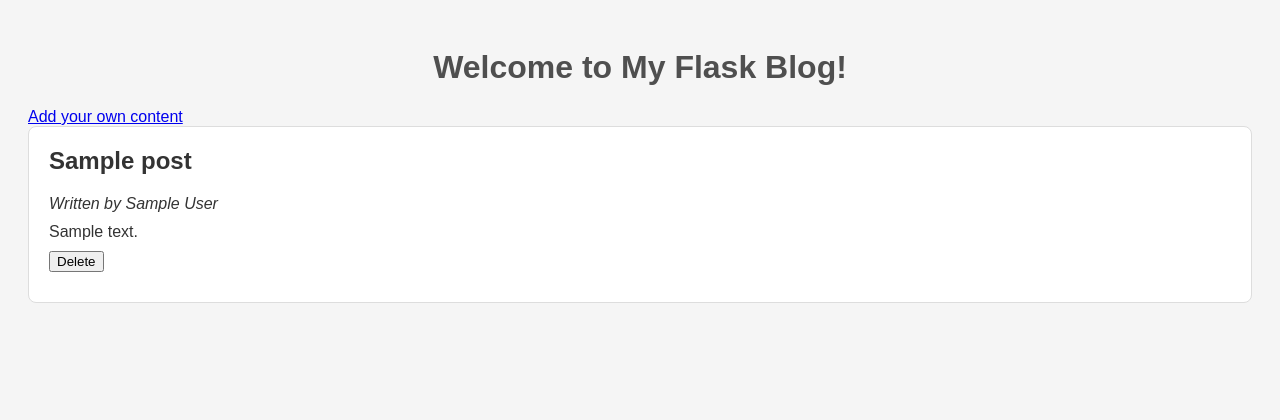
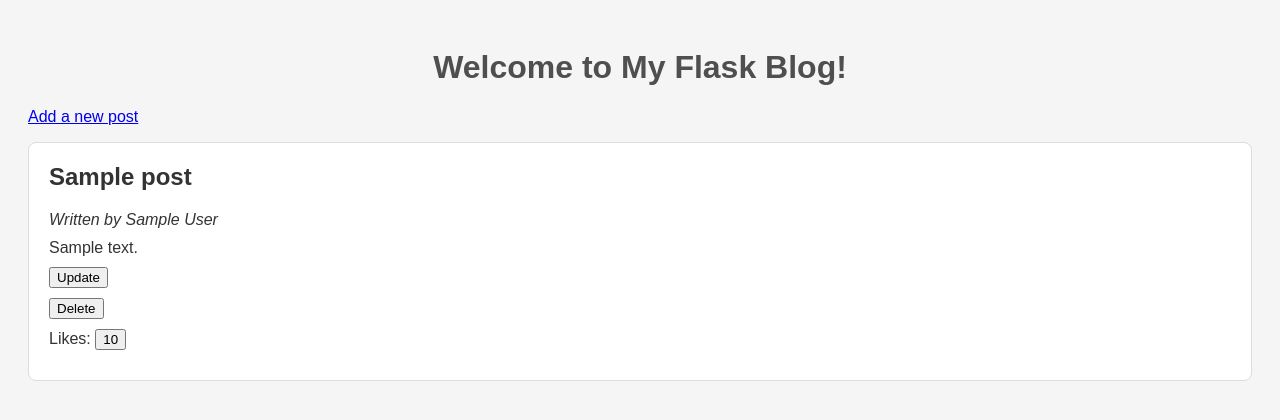
Before and after one commit to EcoG-One/Masterblog, a Flask app: template templates/index.html in a window 1280 px wide. Shown: the top 420 px of the page. Run offline with Flask 3, Linux system fonts and the light colour scheme; the template is opened without the code that fills it: most values are stand-ins (such as "Sample title", 1, 10 or a date in 2020).

Commit message:
Create a Global Dictionary of Dictionaries from posts, added requirements.txt, .gitignore and data dir, debugging

```diff
--- a/app.py
+++ b/app.py
@@ -1,51 +1,165 @@
+from typing import Any
+
 from flask import Flask, request, render_template, redirect, url_for
 import json
 
 app = Flask(__name__)
-file_path = 'blogs.json'
+file_path = 'data/blogs.json'
+posts_dict: dict[Any, Any] = {}
+
+def create_post_dict():
+    """
+    Creates a Global Dictionary of Dictionaries from posts.
+    Using a Dictionary of Dictionaries makes handling of posts easier
+    and faster, specially when we have to deal with a big number
+    of posts.
+    """
+    posts = load_posts()
+    for post in posts:
+        try:
+            posts_dict[post['id']] = {"id": post["id"],
+                                      "author": post["author"],
+                                      "title": post["title"],
+                                      "content": post["content"],
+                                      "likes": post["likes"]
+                                      }
+        except KeyError as e:
+            print(f"Post {post['id']} not loaded because of error on {e}. "
+                  f"Please check {file_path}")
+
 
 def load_posts():
-    with open(file_path, "r") as json_file:
-        blog_posts = json.loads(json_file.read())
-    json_file.close()
+    """
+    loads blog posts from JSON
+    """
+    try:
+        with open(file_path, "r") as json_file:
+            blog_posts = json.load(json_file)
+    except FileNotFoundError:   # If the file doesn't exist...
+        blog_posts = []         # ...start with an empty blog.
     return blog_posts
 
-def save_posts(posts):
+
+def save_posts():
+    """
+    Creates the posts list, from the values of the posts dictionary
+    and saves it as JSON file.
+    """
+    posts = list(posts_dict.values())
     with open(file_path, "w") as json_file:
-        json.dump(posts, json_file)
-    json_file.close()
+        json.dump(posts, json_file, indent=4)
+
+
+def fetch_post_by_id(post_id):
+    """
+    Checks if a post_id exists in the posts dictionary and if it exists,
+    returns the post by this id.
+    :param post_id: the post id
+    :return: post by post_id (or None if post_id does not exist)
+    """
+    if post_id in posts_dict:
+        return posts_dict[post_id]
+
 
 @app.route('/')
 def index():
-    return render_template('index.html', posts=load_posts())
+    """
+    Renders to html all blog posts (taken from the values of the
+    posts Dictionary)
+    """
+    return render_template('index.html',
+                           posts=posts_dict.values())
 
 
 @app.route('/add', methods=['GET', 'POST'])
 def add():
+    """
+    Handles adding a new blog post.
+    GET: Displays the form for adding a post
+    POST: Saves the new post and redirects to the homepage
+    """
     if request.method == 'POST':
         author = request.form.get("author")
         title = request.form.get("title")
         content = request.form.get("content")
-        blog_posts = load_posts()
-        id = blog_posts[-1]["id"] + 1
-        blog_posts.append({"id": id, "author": author, "title": title, "content": content})
-        save_posts(blog_posts)
+        if posts_dict == {}:
+            id = 1
+        else:
+            id = max(posts_dict.keys()) + 1
+        posts_dict[id] = {
+            "id": id,
+            "author": author,
+            "title": title,
+            "content": content,
+            "likes": 0
+        }
+        save_posts()
         return redirect(url_for('index'))
     return render_template('add.html')
 
 
+@app.route('/update/<int:post_id>', methods=['GET', 'POST'])
+def update(post_id):
+    """
+    Handles updating a blog post.
+    GET: Displays the form for updating the post
+    POST: Saves the updated post and redirects to the homepage
+    :param post_id: the id of the post to be updated
+    :return: depending on the method used, the form for updating the
+        post, or redirects to the homepage,
+        or 404 if the post to be updated is not found.
+    """
+    post = fetch_post_by_id(post_id)
+    if post is None:
+        # Post not found
+        return "Post not found", 404
+
+    if request.method == 'POST':
+        author = request.form.get("author")
+        title = request.form.get("title")
+        content = request.form.get("content")
+        likes = posts_dict[post_id].get("likes")
+        posts_dict[post_id] = {
+            "id": post_id,
+            "author": author,
+            "title": title,
+            "content": content,
+            "likes": likes
+        }
+        save_posts()
+        return redirect(url_for('index'))
+
+    return render_template('update.html', post=post)
+
+
 @app.route('/delete/<int:post_id>')
 def delete(post_id):
-    blog_posts = load_posts()
-    for post in blog_posts:
-        if post["id"] == post_id:
-            blog_posts.remove(post)
-            save_posts(blog_posts)
-            return redirect(url_for('index'))
-    # Find the blog post with the given id and remove it from the list
-    # Redirect back to the home page
+    """
+    removes a blog post by ID,
+    updates the JSON file and redirects to the homepage,
+    (or 404 if the post to be deleted is not found).
+    """
+    post = fetch_post_by_id(post_id)
+    if post is None: # Post not found
+        return "Post not found", 404
+    del posts_dict[post_id]
+    save_posts()
+    return redirect(url_for('index'))
 
+
+@app.route('/like/<int:post_id>')
+def like(post_id):
+    """
+    increases the like count of a blog post
+    """
+    post = fetch_post_by_id(post_id)
+    if post is None:  # Post not found
+        return "Post not found", 404
+    posts_dict[post_id]["likes"] += 1
+    save_posts()
+    return redirect(url_for('index'))
 
 
 if __name__ == '__main__':
+    create_post_dict()
     app.run(host="0.0.0.0", port=5000, debug=True)
--- a/blogs.json
+++ /dev/null
@@ -1 +0,0 @@
-[{"id": 1, "author": "John Doe", "title": "First Post", "content": "This is my first post."}, {"id": 3, "author": "me", "title": "none", "content": "nothing"}]
--- /dev/null
+++ b/requirements.txt
@@ -0,0 +1,2 @@
+typing
+flask
--- a/templates/index.html
+++ b/templates/index.html
@@ -8,14 +8,22 @@
 </head>
 <body>
     <h1>Welcome to My Flask Blog!</h1>
-    <a href="{{ url_for('add') }}">Add your own content</a>
+    <p><a href="{{ url_for('add') }}">Add a new post</a></p>
     {% for post in posts %}
         <div class="post">
             <h2>{{post["title"]}}</h2>
             <p><em>Written by {{post["author"]}}</em></p>
             <p>{{post["content"]}}</p>
-            <p><form action="/delete/{{post["id"]}}">
+            <p><form action="/update/{{post['id']}}">
+                <input type="submit" value="Update" />
+               </form>
+            <p><form action="/delete/{{post['id']}}">
                 <input type="submit" value="Delete" />
+               </form>
+            </p>
+             <p><form action="/like/{{post['id']}}">
+                <label for="likes">Likes:</label>
+                <input type="submit" id="likes" value={{ post['likes'] }} />
                </form>
             </p>
         </div>
```
Also changed, not shown: data/blogs.json (added, +23 -0 lines), templates/update.html (added, +21 -0 lines), README.md, 1 other file.
